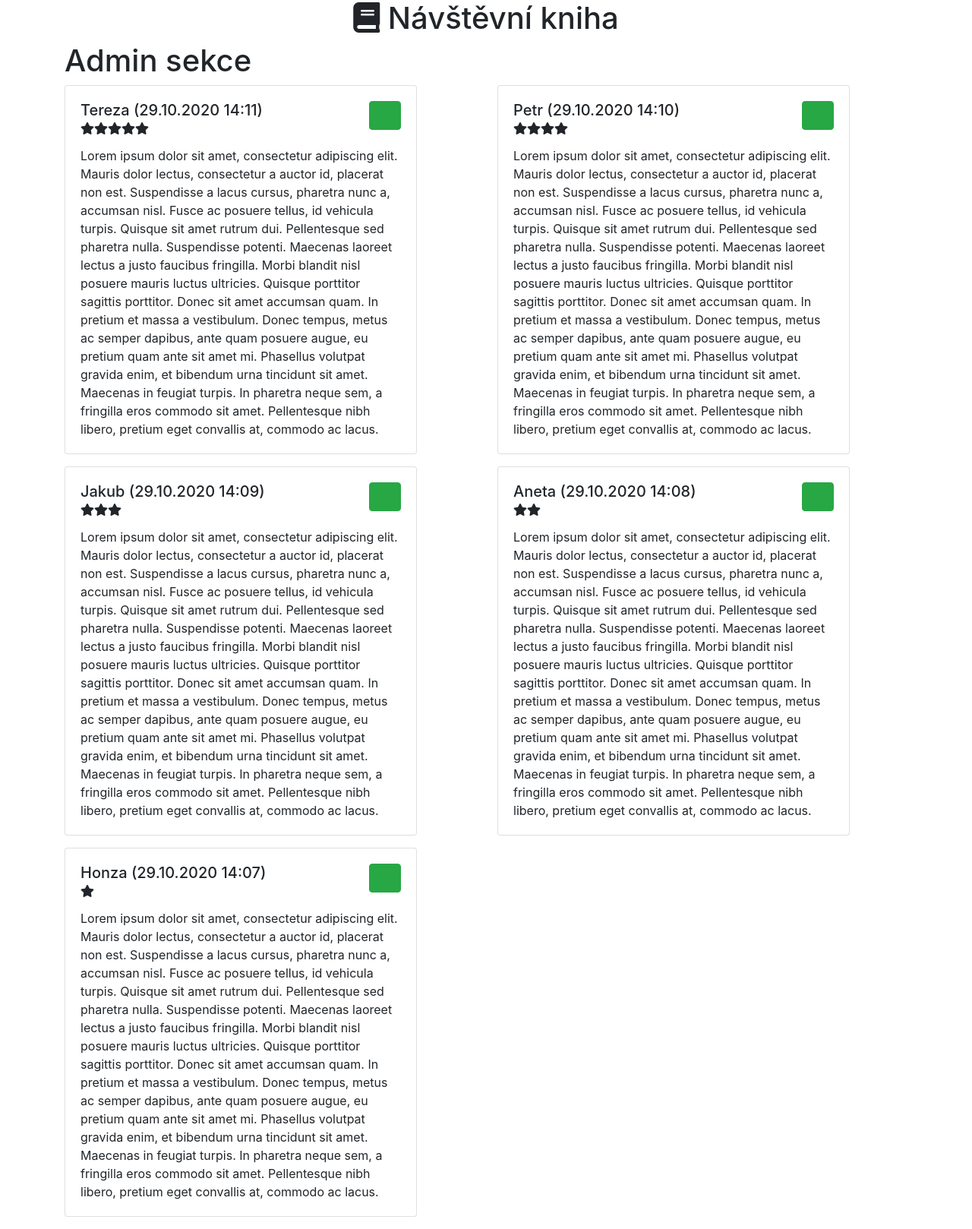
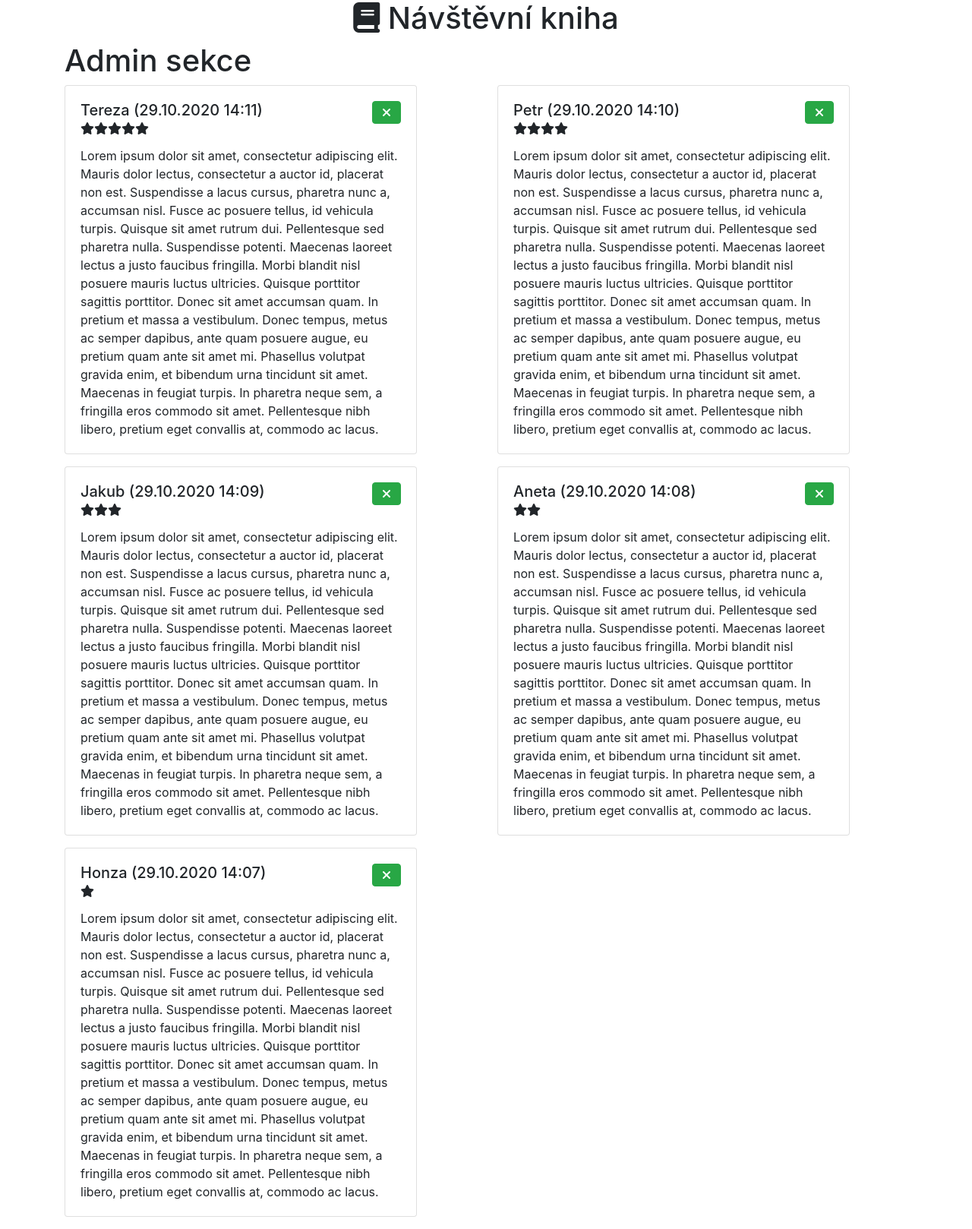
Before and after one commit to jankubatt/Guest-Book, a PHP site: page /index.php in a window 1280 px wide. Shown: the part 56-1674 px from the top of the page at 76% size. Run offline with PHP 8.4, Linux system fonts and the light colour scheme; the visitor is signed in with stand-in values (Sample User, id 1); data comes from the database, SQL or seed files in the repository; some libraries are stand-ins or nearby versions.

Commit message:
fix fa icons

```diff
--- a/GuestBook/index.php
+++ b/GuestBook/index.php
@@ -25,8 +25,8 @@
         <title>Návštěvní kniha</title>
         <meta charset="utf-8">
         <link rel=icon href="img/book.png">
-        <link rel="stylesheet" href="https://use.fontawesome.com/releases/v5.15.1/css/all.css">
         <link rel="stylesheet" href="https://stackpath.bootstrapcdn.com/bootstrap/4.3.1/css/bootstrap.min.css">
+        <script src="https://kit.fontawesome.com/848da1e5f7.js"></script>
         <script src="https://code.jquery.com/jquery-3.3.1.slim.min.js"></script>
         <script src="https://stackpath.bootstrapcdn.com/bootstrap/4.3.1/js/bootstrap.min.js"></script>
         <script src="https://cdnjs.cloudflare.com/ajax/libs/popper.js/1.14.7/umd/popper.min.js"></script>
```
